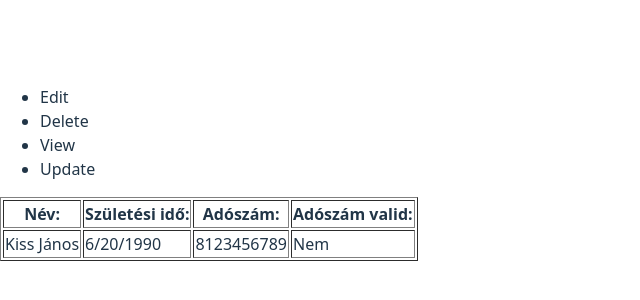
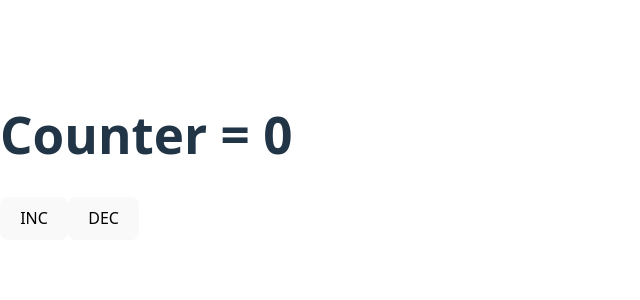
Before and after one commit to MasterfieldProject/MFREACT_26031, a React (Vite) app in the folder exercises/: page / in a window 1280 px wide. Shown: the part 244-544 px from the top of the page, without its empty margins (0-640 px from the left). Built offline with nearby package versions, Linux system fonts and the light colour scheme.

Commit message:
Add Counter component for state management and user interaction

```diff
--- /dev/null
+++ b/exercises/src/Counter.jsx
@@ -0,0 +1,30 @@
+import React from 'react';
+
+export default class Counter extends React.Component {
+
+    constructor(props) {
+        super(props);
+        this.state = {
+            cnt: 0
+        }
+    }
+
+    increment = () => {
+        this.setState((prevState) => ({ cnt: prevState.cnt + 1 }));
+    }
+
+    decrement = () => {
+        this.setState((prevState) => ({ cnt: prevState.cnt - 1 }));
+    }
+
+
+    render() {
+        return (
+            <div>
+                <h1>Counter = {this.state.cnt}</h1>
+                <button onClick={this.increment} >INC</button>
+                <button onClick={this.decrement} >DEC</button>
+            </div>
+        )
+    }
+}
--- a/exercises/src/main.jsx
+++ b/exercises/src/main.jsx
@@ -2,7 +2,7 @@ import { StrictMode } from 'react'
 import { createRoot } from 'react-dom/client'
 import './index.css'
 // import App from './App.jsx'
-import App from './Exercise2.jsx'
+import App from './Counter.jsx'
 import './Exercise1.js'
 
 createRoot(document.getElementById('root')).render(
```
